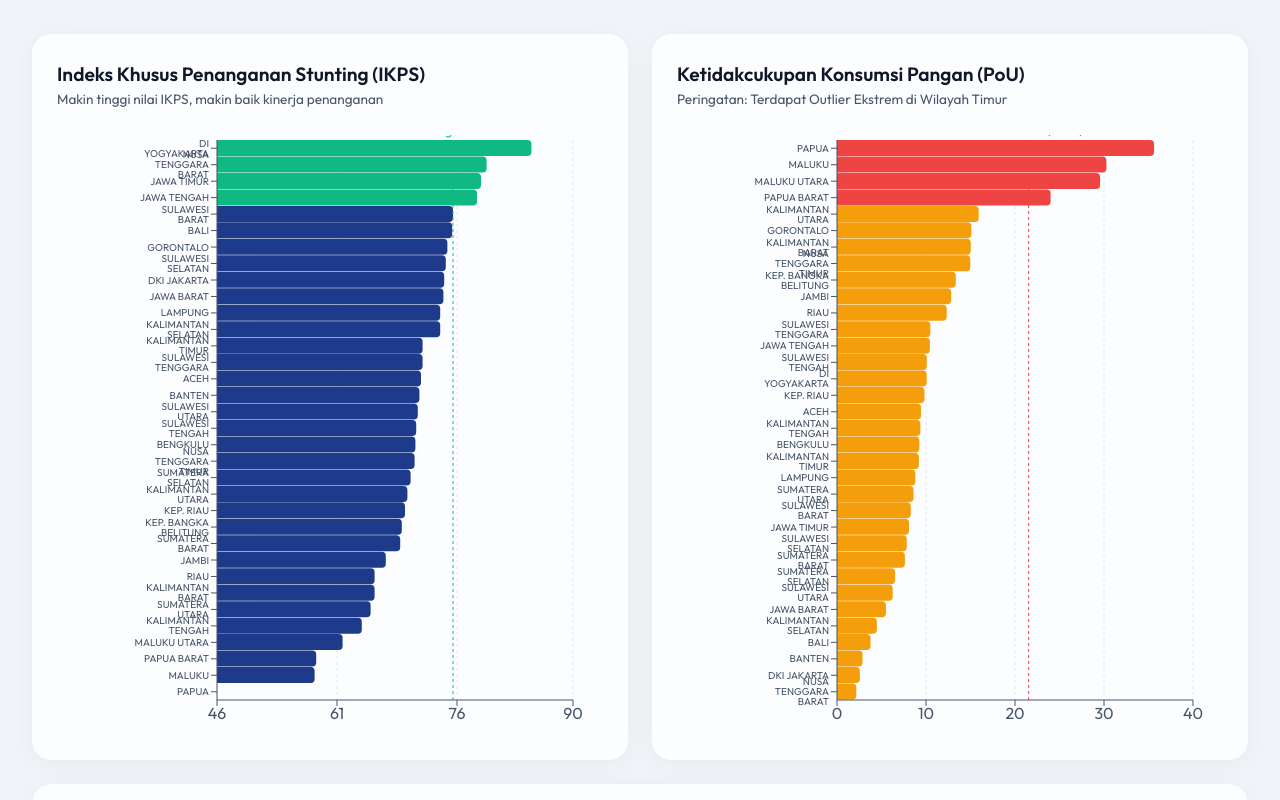
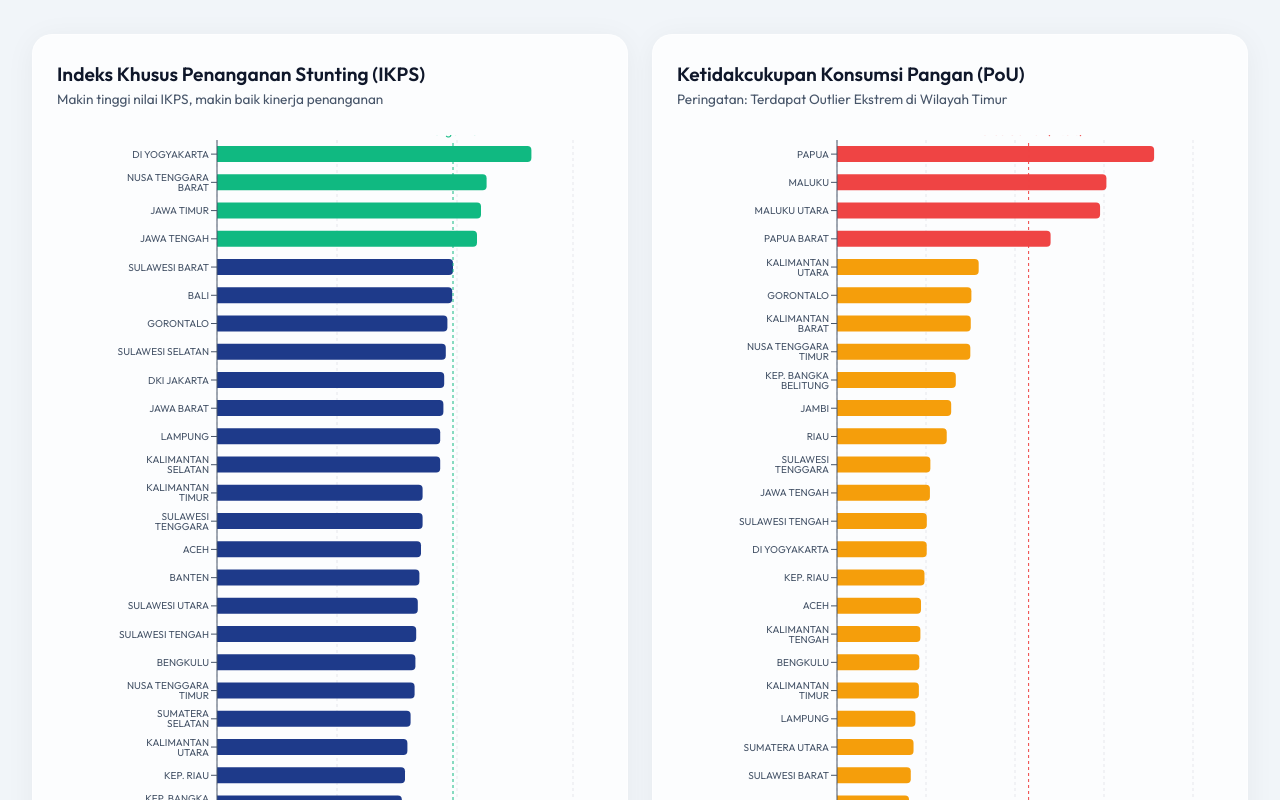
Before and after one commit to reithvxz/stunting-analytics-id, a React (Vite) app: page / in a window 1280 px wide. Shown: the part 2100-2900 px from the top of the page. Built offline with nearby package versions, Linux system fonts and the light colour scheme.

Commit message:
fix: Increase height to 1000px and YAxis width to 150px to prevent overlapping labels

```diff
--- a/src/pages/Overview.jsx
+++ b/src/pages/Overview.jsx
@@ -62,12 +62,12 @@ const Overview = ({ data }) => {
             <h3 style={{ fontWeight: 600, fontSize: '1.2rem' }}>Indeks Khusus Penanganan Stunting (IKPS)</h3>
             <p style={{ fontSize: '0.85rem', color: 'var(--text-secondary)' }}>Makin tinggi nilai IKPS, makin baik kinerja penanganan</p>
           </div>
-          <div style={{ height: '600px' }}>
+          <div style={{ height: '1000px' }}>
             <ResponsiveContainer width="100%" height="100%">
-              <BarChart data={chartData} layout="vertical" margin={{ top: 5, right: 30, left: 40, bottom: 5 }}>
+              <BarChart data={chartData} layout="vertical" margin={{ top: 5, right: 30, left: 10, bottom: 5 }}>
                 <CartesianGrid strokeDasharray="3 3" stroke="var(--glass-border)" horizontal={false} />
                 <XAxis type="number" stroke="var(--text-secondary)" domain={[50, 90]} tickFormatter={(val) => Number(val).toFixed(0)} />
-                <YAxis dataKey="Provinsi" type="category" stroke="var(--text-secondary)" width={120} tick={{fontSize: 10, fill: 'var(--text-secondary)'}} interval={0} />
+                <YAxis dataKey="Provinsi" type="category" stroke="var(--text-secondary)" width={150} tick={{fontSize: 10, fill: 'var(--text-secondary)'}} interval={0} />
                 <Tooltip cursor={{fill: 'rgba(0,0,0,0.02)'}} formatter={(val) => Number(val).toFixed(2)} />
                 <Bar dataKey="IKPS_2023" name="Skor IKPS 2023" radius={[0, 4, 4, 0]} barSize={16}>
                   {chartData.map((entry, index) => (
@@ -85,12 +85,12 @@ const Overview = ({ data }) => {
             <h3 style={{ fontWeight: 600, fontSize: '1.2rem' }}>Ketidakcukupan Konsumsi Pangan (PoU)</h3>
             <p style={{ fontSize: '0.85rem', color: 'var(--text-secondary)' }}>Peringatan: Terdapat Outlier Ekstrem di Wilayah Timur</p>
           </div>
-          <div style={{ height: '600px' }}>
+          <div style={{ height: '1000px' }}>
             <ResponsiveContainer width="100%" height="100%">
-              <BarChart data={pouData} layout="vertical" margin={{ top: 5, right: 30, left: 40, bottom: 5 }}>
+              <BarChart data={pouData} layout="vertical" margin={{ top: 5, right: 30, left: 10, bottom: 5 }}>
                 <CartesianGrid strokeDasharray="3 3" stroke="var(--glass-border)" horizontal={false} />
                 <XAxis type="number" stroke="var(--text-secondary)" domain={[0, 40]} tickFormatter={(val) => Number(val).toFixed(0)} />
-                <YAxis dataKey="Provinsi" type="category" stroke="var(--text-secondary)" width={120} tick={{fontSize: 10, fill: 'var(--text-secondary)'}} interval={0} />
+                <YAxis dataKey="Provinsi" type="category" stroke="var(--text-secondary)" width={150} tick={{fontSize: 10, fill: 'var(--text-secondary)'}} interval={0} />
                 <Tooltip cursor={{fill: 'rgba(0,0,0,0.02)'}} formatter={(val) => Number(val).toFixed(2) + '%'} />
                 <Bar dataKey="PoU_2023" name="Prevalensi PoU (%)" radius={[0, 4, 4, 0]} barSize={16}>
                   {pouData.map((entry, index) => (
```
